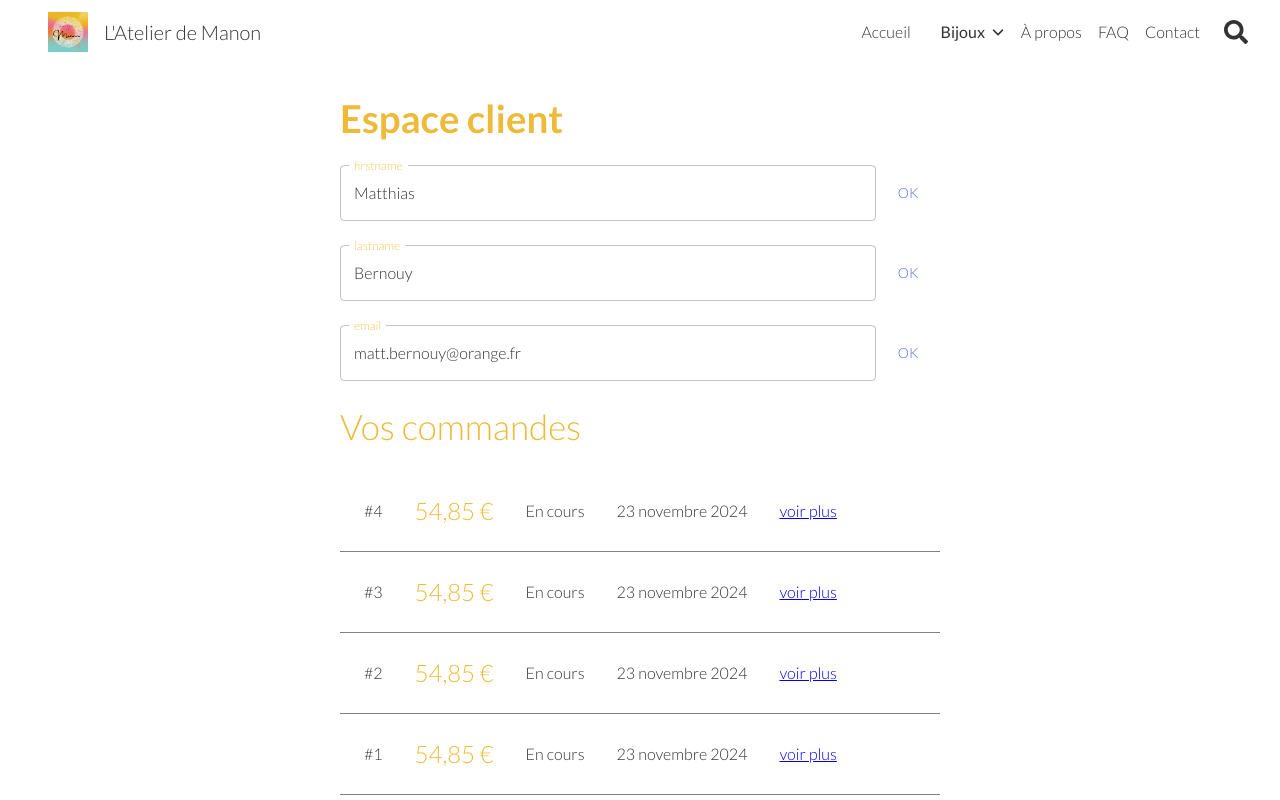
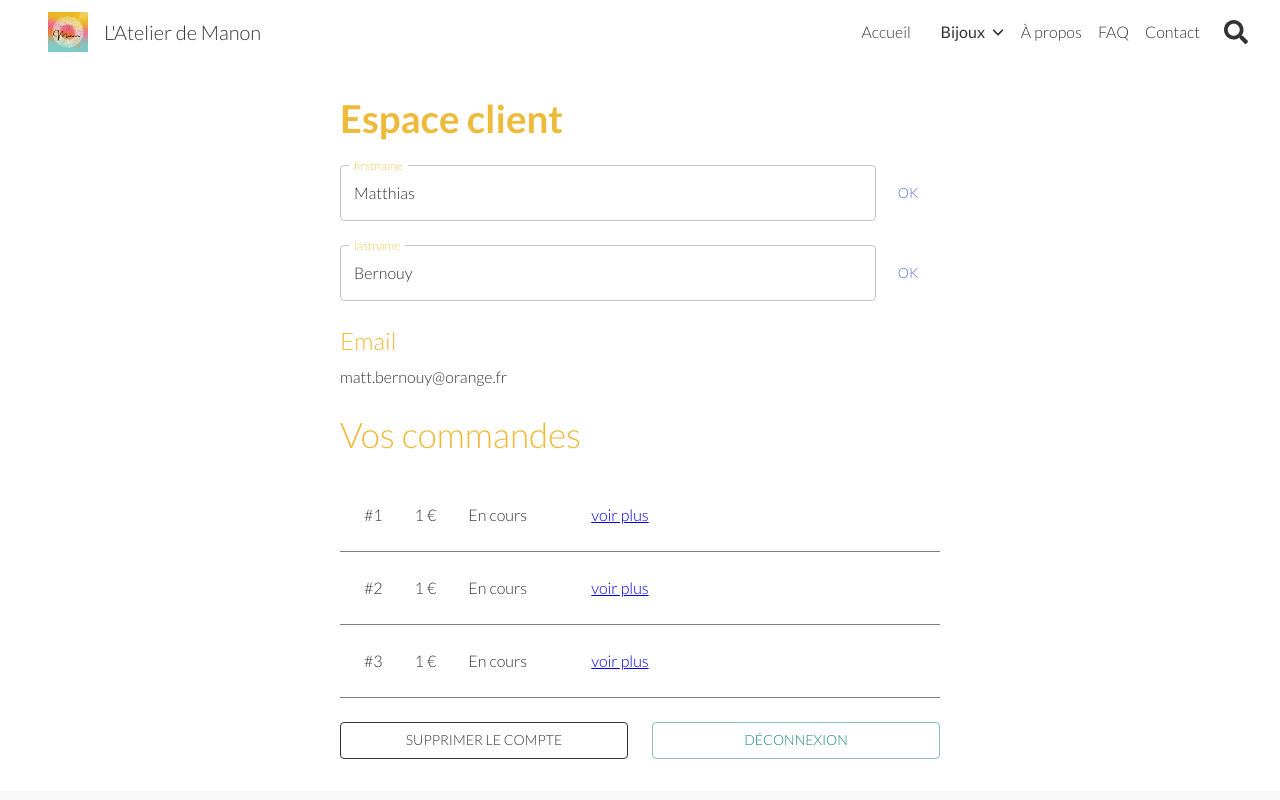
Before and after one commit to LovisCoding/atelier_manon_front, a React (Vite) app: page /profil in a window 1280 px wide. Shown: the top 800 px of the page. Built offline with nearby package versions, Linux system fonts and the light colour scheme.

Commit message:
rajout dynamisme useeffect pour liaison

```diff
--- a/src/pages/Profil.jsx
+++ b/src/pages/Profil.jsx
@@ -1,7 +1,46 @@
 import { Button, TextField, Typography, Stack, Container, FormControl } from "@mui/material";
+import { useEffect, useState } from "react";
 import { Link } from "react-router";
 
 export default function Profil() {
+
+	const [userDetails, setUserDetails] = useState({
+		"email": "",
+		"firstname": "",
+		"lastname": ""
+	});
+	const [orders, setOrders] = useState([]);
+
+	useEffect(() => {
+		let getOrders = [
+			{
+				"id": "1",
+				"amount": "1",
+				"state": "En cours",
+				"delivery": "13 novembre 2024"
+			},
+			{
+				"id": "2",
+				"amount": "1",
+				"state": "En cours",
+				"delivery": "13 novembre 2024"
+			},
+			{
+				"id": "3",
+				"amount": "1",
+				"state": "En cours",
+				"delivery": "13 novembre 2024"
+			}
+		]
+		let getUserDetails = {
+			"email": "matt.bernouy@orange.fr",
+			"firstname": "Matthias",
+			"lastname": "Bernouy"
+		}
+		setUserDetails(getUserDetails);
+		setOrders(getOrders);
+	}, [])
+
 	return (
 		<Container sx={{
 			marginBottom: "2rem",
@@ -14,18 +53,18 @@ export default function Profil() {
 				<FormControl>
 					<Stack spacing={3}>
 						<Stack direction="row">
-							<TextField fullWidth id="outlined-basic" label="firstname" variant="outlined" defaultValue={"Matthias"} />
+							<TextField fullWidth id="outlined-basic" label="firstname" variant="outlined" defaultValue={userDetails.firstname} />
 							<Button>OK</Button>
 						</Stack>
 
 						<Stack direction="row">
-							<TextField fullWidth id="outlined-basic" label="lastname" variant="outlined" defaultValue={"Bernouy"} />
+							<TextField fullWidth id="outlined-basic" label="lastname" variant="outlined" defaultValue={userDetails.lastname} />
 							<Button>OK</Button>
 						</Stack>
 
-						<Stack direction="row">
-							<TextField fullWidth id="outlined-basic" label="email" variant="outlined" defaultValue={"matt.bernouy@orange.fr"} />
-							<Button>OK</Button>
+						<Stack spacing={1}>
+							<Typography variant="h5">Email</Typography>
+							<Typography>{userDetails.email}</Typography>
 						</Stack>
 					</Stack>
 				</FormControl>
@@ -33,35 +72,17 @@ export default function Profil() {
 
 				<Typography variant="h2">Vos commandes</Typography>
 				<Stack>
-
-					<Stack borderBottom={"1px solid grey"} padding={3} direction={"row"} spacing={4} alignItems={"center"}>
-						<Typography>#4</Typography>
-						<Typography variant="h5">54,85 €</Typography>
-						<Typography>En cours</Typography>
-						<Typography>23 novembre 2024</Typography>
-						<Link to={"/order/1"}><Typography>voir plus</Typography></Link>
-					</Stack>
-					<Stack borderBottom={"1px solid grey"} padding={3} direction={"row"} spacing={4} alignItems={"center"}>
-						<Typography>#3</Typography>
-						<Typography variant="h5">54,85 €</Typography>
-						<Typography>En cours</Typography>
-						<Typography>23 novembre 2024</Typography>
-						<Link to={"/order/1"}><Typography>voir plus</Typography></Link>
-					</Stack>
-					<Stack borderBottom={"1px solid grey"} padding={3} direction={"row"} spacing={4} alignItems={"center"}>
-						<Typography>#2</Typography>
-						<Typography variant="h5">54,85 €</Typography>
-						<Typography>En cours</Typography>
-						<Typography>23 novembre 2024</Typography>
-						<Link to={"/order/1"}><Typography>voir plus</Typography></Link>
-					</Stack>
-					<Stack borderBottom={"1px solid grey"} padding={3} direction={"row"} spacing={4} alignItems={"center"}>
-						<Typography>#1</Typography>
-						<Typography variant="h5">54,85 €</Typography>
-						<Typography>En cours</Typography>
-						<Typography>23 novembre 2024</Typography>
-						<Link to={"/order/1"}><Typography>voir plus</Typography></Link>
-					</Stack>
+					{
+						orders.map((order) => (
+							<Stack borderBottom={"1px solid grey"} padding={3} direction={"row"} spacing={4} alignItems={"center"}>
+								<Typography>#{order.id}</Typography>
+								<Typography>{order.amount} €</Typography>
+								<Typography>{order.state}</Typography>
+								<Typography>{order.date}</Typography>
+								<Link to={`/order/${order.id}`}><Typography>voir plus</Typography></Link>
+							</Stack>
+						))
+					}
 				</Stack>
 
 				<Stack direction={"row"} spacing={3}>
```
